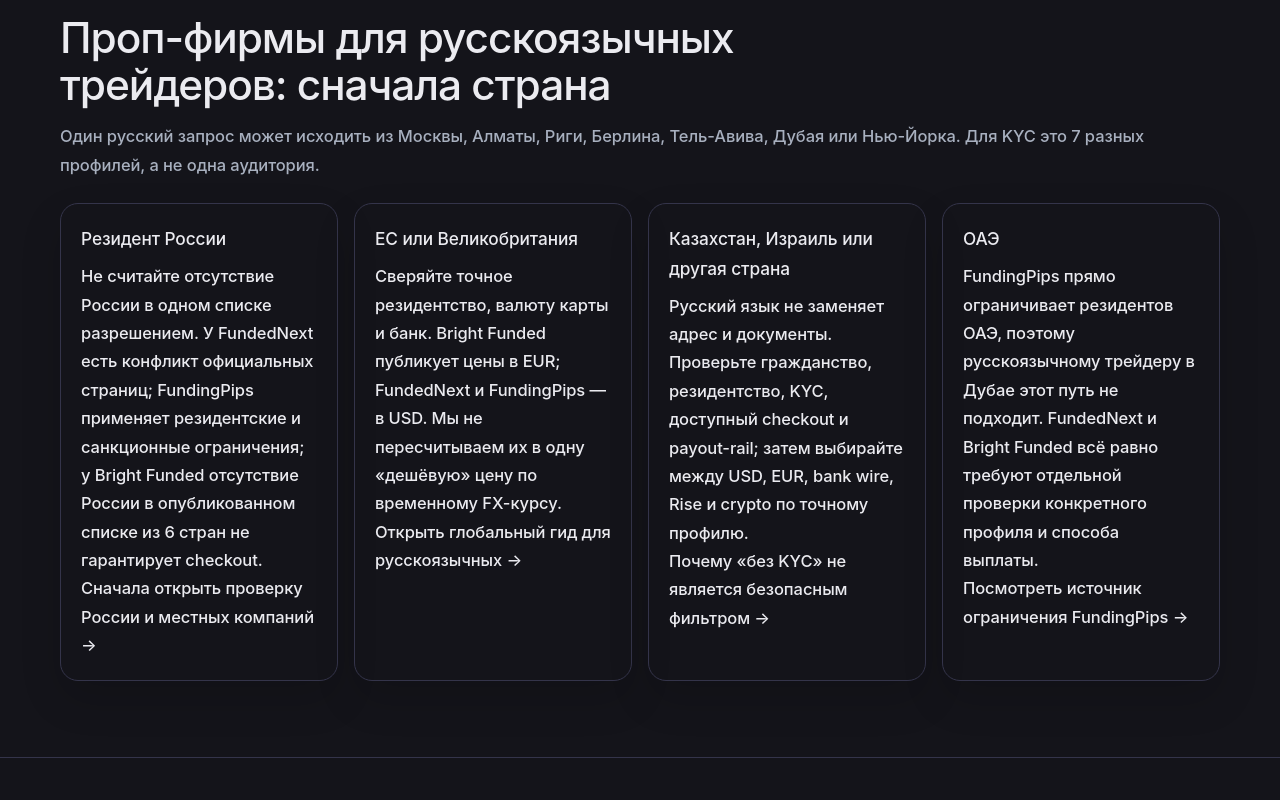
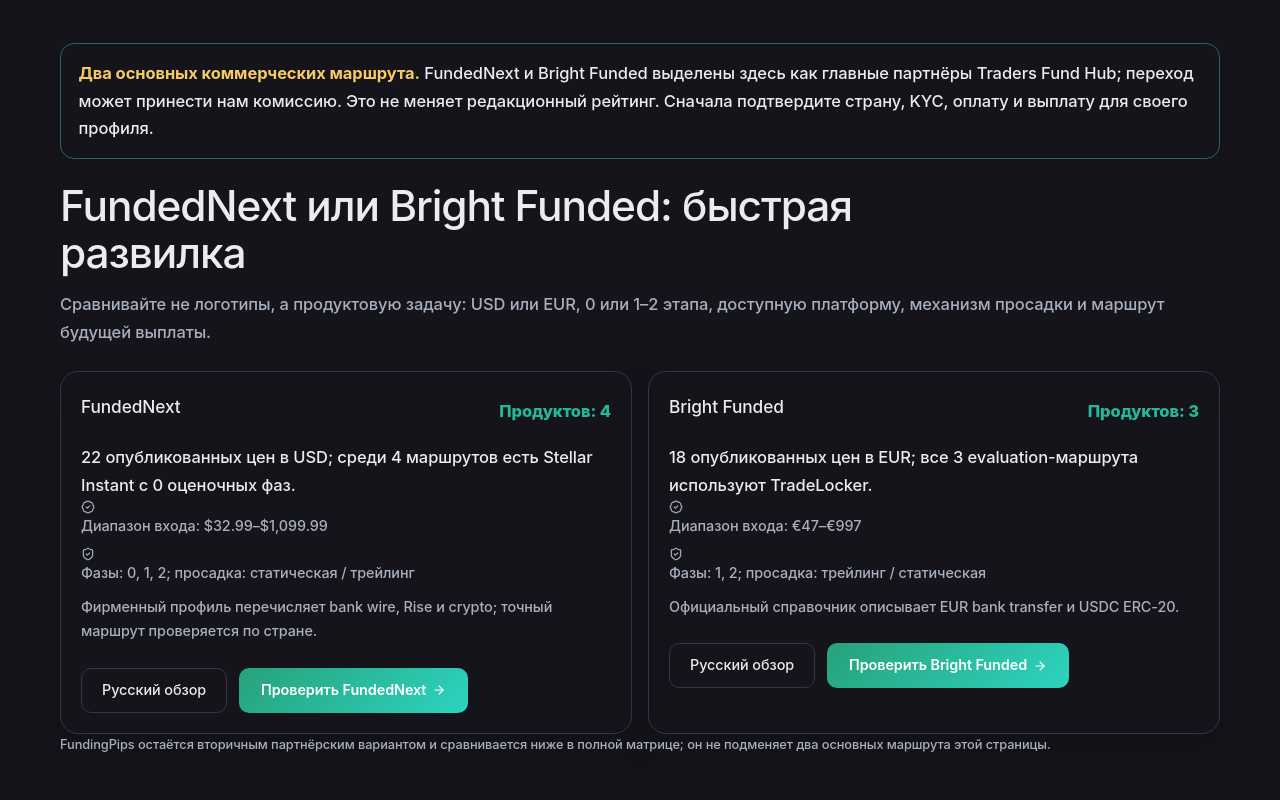
Before and after one commit to Vilmanis99/tradersfund, a Next.js app: page /ru/luchshie-prop-firmy in a window 1280 px wide. Shown: the part 2080-2880 px from the top of the page. Built offline with nearby package versions, Linux system fonts and the light colour scheme; no server answers.

Commit message:
Prioritize primary affiliates in Russian ranking

```diff
--- a/app/ru/forex-prop-firmy/page.tsx
+++ b/app/ru/forex-prop-firmy/page.tsx
@@ -418,7 +418,7 @@ export default function RussianForexPropFirmsPage() {
 
       <section className="ru-section" data-russian-forex-local-boundary="moex-not-cfd-forex">
         <div className="ru-shell ru-content">
-          <h2>Локальные российские компании — другой поисковый маршрут</h2>
+          <h2>Локальные российские компании используют другую продуктовую модель</h2>
           <p>
             Трейдер, который ищет forex CFD, не должен автоматически переходить в любой русскоязычный «проп».
             PropLive описывает торговлю на Московской бирже через Финам, а TeamTraders — фьючерсы Московской биржи.
--- a/app/ru/luchshie-kripto-prop-firmy/page.tsx
+++ b/app/ru/luchshie-kripto-prop-firmy/page.tsx
@@ -170,8 +170,8 @@ export default function RussianCryptoPropFirmsPage() {
           <div className="ru-eyebrow"><Database size={14} aria-hidden="true" /> Источники до {latestCapture}</div>
           <h1>{TITLE}</h1>
           <p className="ru-lead">
-            Для запроса «проп трейдинг криптовалют» мы сравниваем не крипто-оплату, а точные продукты,
-            где первичный источник прямо подтверждает торговлю цифровыми активами. Сейчас фильтр проходят
+            В этом рейтинге крипто-оплата отделена от торговли цифровыми активами: в сравнение входят только продукты,
+            для которых первичный источник прямо подтверждает доступный крипторынок. Сейчас фильтр проходят
             {` ${snapshots.length} крипто-проп фирмы и ${productCount} продуктов`}; ещё {cryptoMarketEvidence.watch.length} кандидатов исключены до обновления доказательств.
           </p>
           <div className="ru-review-meta" aria-label="Редакционные данные рейтинга крипто-проп-фирм">
--- a/app/ru/luchshie-prop-firmy/page.tsx
+++ b/app/ru/luchshie-prop-firmy/page.tsx
@@ -131,7 +131,7 @@ export default function RussianBestPropFirmsPage() {
     .sort((a, b) => b.firm.score - a.firm.score || a.firm.name.localeCompare(b.firm.name))
 
   const topFive = ranked.slice(0, 5)
-  const globalPartners = ['fundednext', 'fundingpips', 'bright-funded']
+  const globalPartners = ['fundednext', 'bright-funded', 'fundingpips']
     .map(slug => {
       const rankedItem = ranked.find(item => item.slug === slug)
       const firm = rankedItem?.firm ?? firms.find(item => outboundSlug(item.name) === slug)
@@ -153,6 +153,8 @@ export default function RussianBestPropFirmsPage() {
   const fundedNextProfile = partnerProfiles.find(item => item.slug === 'fundednext')
   const fundingPipsProfile = partnerProfiles.find(item => item.slug === 'fundingpips')
   const brightFundedProfile = partnerProfiles.find(item => item.slug === 'bright-funded')
+  const primaryPartnerProfiles = partnerProfiles.filter(item =>
+    item.slug === 'fundednext' || item.slug === 'bright-funded')
   const latestCapture = ranked
     .flatMap(item => item.products.map(product => product.sourceCapturedAt))
     .sort()
@@ -218,6 +220,7 @@ export default function RussianBestPropFirmsPage() {
             <div className="toc-title">Содержание рейтинга</div>
             <ol>
               <li><a href="#bystryy-otvet">Краткий ответ</a></li>
+              <li><a href="#glavnye-partnery">FundedNext и Bright Funded</a></li>
               <li><a href="#strana">Выбор по стране</a></li>
               <li><a href="#top-5">Первые пять</a></li>
               <li><a href="#partner-matrix">Три глобальных партнёра</a></li>
@@ -244,10 +247,65 @@ export default function RussianBestPropFirmsPage() {
         </div>
       </section>
 
+      <section className="ru-section" id="glavnye-partnery">
+        <div className="ru-shell" data-russian-ranking-primary-partners="fundednext-bright-funded">
+          <div className="ru-notice ru-disclosure" data-russian-affiliate-disclosure="ranking-primary-partners">
+            <strong>Два основных коммерческих маршрута.</strong>{' '}
+            FundedNext и Bright Funded выделены здесь как главные партнёры Traders Fund Hub; переход может принести нам комиссию.
+            Это не меняет редакционный рейтинг. Сначала подтвердите страну, KYC, оплату и выплату для своего профиля.
+          </div>
+          <h2>FundedNext или Bright Funded: быстрая развилка</h2>
+          <p className="ru-muted">
+            Сравнивайте не логотипы, а продуктовую задачу: USD или EUR, 0 или 1–2 этапа, доступную платформу,
+            механизм просадки и маршрут будущей выплаты.
+          </p>
+          <div className="ru-grid">
+            {primaryPartnerProfiles.map(item => {
+              const isFundedNext = item.slug === 'fundednext'
+              const reviewHref = isFundedNext ? '/ru/obzor-fundednext' : '/ru/obzor-bright-funded'
+              const phaseCounts = [...new Set(item.products.map(product => product.phases))].sort((a, b) => a - b)
+              return (
+                <article className="ru-card" key={item.slug} data-russian-ranking-primary-partner={item.slug}>
+                  <div className="ru-card-head">
+                    <h3>{item.firm.name}</h3>
+                    <span className="ru-score">Продуктов: {item.products.length}</span>
+                  </div>
+                  <p>
+                    {isFundedNext
+                      ? `${item.pricedTiers} опубликованных цен в USD; среди ${item.products.length} маршрутов есть Stellar Instant с 0 оценочных фаз.`
+                      : `${item.pricedTiers} опубликованных цен в EUR; все ${item.products.length} evaluation-маршрута используют TradeLocker.`}
+                  </p>
+                  <ul className="ru-facts">
+                    <li><BadgeCheck size={14} aria-hidden="true" /> Диапазон входа: {item.range}</li>
+                    <li><ShieldCheck size={14} aria-hidden="true" /> Фазы: {phaseCounts.join(', ')}; просадка: {item.drawdowns.join(' / ')}</li>
+                    <li>{isFundedNext
+                      ? 'Фирменный профиль перечисляет bank wire, Rise и crypto; точный маршрут проверяется по стране.'
+                      : 'Официальный справочник описывает EUR bank transfer и USDC ERC-20.'}</li>
+                  </ul>
+                  <div className="ru-actions">
+                    <Link href={reviewHref} className="btn-outline">Русский обзор</Link>
+                    <Link
+                      href={`/go/${item.slug}?from=ru-ranking-primary-${item.slug}`}
+                      rel="sponsored nofollow noopener"
+                      className="btn-primary"
+                    >
+                      Проверить {item.firm.name} <ArrowRight size={14} aria-hidden="true" />
+                    </Link>
+                  </div>
+                </article>
+              )
+            })}
+          </div>
+          <p className="ru-source-line">
+            FundingPips остаётся вторичным партнёрским вариантом и сравнивается ниже в полной матрице; он не подменяет два основных маршрута этой страницы.
+          </p>
+        </div>
+      </section>
+
       <section className="ru-section" id="strana">
         <div className="ru-shell" data-russian-ranking-country-paths="diaspora-not-russia">
           <h2>Проп-фирмы для русскоязычных трейдеров: сначала страна</h2>
-          <p className="ru-muted">Один русский запрос может исходить из Москвы, Алматы, Риги, Берлина, Тель-Авива, Дубая или Нью-Йорка. Для KYC это 7 разных профилей, а не одна аудитория.</p>
+          <p className="ru-muted">Русскоязычный трейдер может жить в Москве, Алматы, Риге, Берлине, Тель-Авиве, Дубае или Нью-Йорке. Для KYC это 7 разных профилей, а не одна аудитория.</p>
           <div className="ru-grid">
             <article className="ru-card">
               <h3>Резидент России</h3>
@@ -339,8 +397,8 @@ export default function RussianBestPropFirmsPage() {
             Партнёрство не меняет редакционный балл или порядок рейтинга. Перед оплатой отдельно подтвердите
             страну, гражданство, KYC, способ оплаты и правила выплат.
           </div>
-          <h2>FundedNext, FundingPips или Bright Funded: с чего начать</h2>
-          <p className="ru-muted">Это не отдельный рейтинг из 3 мест. Строка отвечает на 5 разных вопросов: сколько свежих продуктов проверено, в какой валюте указана цена, какая просадка встречается, какой country-check нужен и куда может прийти reward.</p>
+          <h2>Полная партнёрская матрица: два основных пути и FundingPips</h2>
+          <p className="ru-muted">FundedNext и Bright Funded показаны первыми как основные коммерческие маршруты; FundingPips остаётся вторичным сравнением. Это не отдельный рейтинг из 3 мест: каждая строка отвечает на 5 вопросов о продукте, валюте, просадке, стране и reward.</p>
           <div className="ru-table-wrap">
             <table className="ru-table ru-partner-decision-table">
               <thead>
@@ -386,7 +444,7 @@ export default function RussianBestPropFirmsPage() {
       <section className="ru-section" id="po-zadache">
         <div className="ru-shell" data-russian-ranking-intent-paths="payout-drawdown-budget">
           <h2>Какую проп-фирму выбрать по задаче</h2>
-          <p className="ru-muted">Поисковые формулировки «самая дешёвая», «без челленджа» или «выплаты в криптовалюте» описывают только 1 фильтр. В каждой карточке ниже есть второй фильтр, который способен отменить решение.</p>
+          <p className="ru-muted">Цена, отсутствие челленджа или выплата в криптовалюте описывают только 1 фильтр. В каждой карточке ниже есть второй фильтр, который способен отменить решение.</p>
           <div className="ru-grid">
             <article className="ru-card">
               <h3>Минимальный бюджет в USD</h3>
@@ -481,7 +539,7 @@ export default function RussianBestPropFirmsPage() {
       <section className="ru-section" id="rossiyskie-firmy">
         <div className="ru-shell ru-content">
           <h2>А что насчёт российских проп-компаний</h2>
-          <p>Локальные фирмы полезны как отдельный поисковый и продуктовый маршрут, особенно если трейдер ищет Московскую биржу, обучение, отбор в команду или расчёты внутри местной инфраструктуры. Но российская проп-компания и глобальный CFD challenge решают разные задачи; одинаковое слово «проп» не делает их взаимозаменяемыми.</p>
+          <p>Локальные фирмы полезны как отдельная продуктовая модель, особенно если трейдеру нужны Московская биржа, обучение, отбор в команду или расчёты внутри местной инфраструктуры. Но российская проп-компания и глобальный CFD challenge решают разные задачи; одинаковое слово «проп» не делает их взаимозаменяемыми.</p>
           <p>Мы уже отделяем <Link href="/ru/obzor-proplive">PropLive</Link>, <Link href="/ru/obzor-eratrade">EraTrade</Link> и <Link href="/ru/obzor-kascapital">KASCapital</Link> от глобального рейтинга. В местных обзорах проверяются юридическое лицо, рынок, модель отбора, платежи и публичные правила; если партнёрской программы нет, обзор всё равно может помочь читателю понять разницу и вернуться к глобальному shortlist осознанно.</p>
           <div className="ru-notice">
             <strong>Маршрут без смешивания моделей.</strong> Сначала откройте <Link href="/ru/rossiyskie-prop-kompanii">проверку российских проп-компаний</Link>. Если нужен именно глобальный funded account на CFD, вернитесь к матрице FundedNext, FundingPips и Bright Funded и заново проверьте страну.
--- a/app/ru/otzyvy-prop-firm/page.tsx
+++ b/app/ru/otzyvy-prop-firm/page.tsx
@@ -211,7 +211,7 @@ export default function RussianPropFirmReviewsPage() {
           <div className="ru-eyebrow"><FileSearch size={14} aria-hidden="true" /> Проверка кейса до регистрации</div>
           <h1>Отзывы о проп-фирмах: проверка выплат, правил и KYC</h1>
           <p className="ru-lead">
-            Запросы «проп фирмы отзывы» и «FundedNext отзывы» приводят к историям без единого стандарта доказательств.
+            Положительный или отрицательный отзыв без даты, продукта и названного правила нельзя переносить на будущую выплату.
             Здесь каждый кейс проходит 7 полей проверки, а FundedNext и Bright Funded сравниваются по {featuredProducts.length} актуальным продуктам и {featuredPriceCount} опубликованным ценам.
           </p>
           <div className="ru-review-meta" aria-label="Редакционные данные руководства по отзывам">
--- a/app/ru/page.tsx
+++ b/app/ru/page.tsx
@@ -335,7 +335,7 @@ export default function RussianHomePage() {
             <article className="ru-card">
               <ShieldAlert size={22} color="var(--accent-light)" aria-hidden="true" />
               <h3>Проп-фирмы без KYC</h3>
-              <p className="ru-muted">Разбираем запрос «без верификации» и проверяем, что произойдёт перед первой выплатой.</p>
+              <p className="ru-muted">Проверяем, на каком этапе начинается верификация и что произойдёт перед первой выплатой.</p>
               <Link className="ru-card-link" href="/ru/prop-firmy-bez-kyc">Проверить KYC →</Link>
             </article>
             <article className="ru-card">
--- a/app/ru/rossiyskie-prop-kompanii/page.tsx
+++ b/app/ru/rossiyskie-prop-kompanii/page.tsx
@@ -135,8 +135,8 @@ export default function RussianPropCompaniesPage() {
           <div className="ru-eyebrow"><Building2 size={14} aria-hidden="true" /> Проверка, а не рекомендация</div>
           <h1>Российские проп-компании в 2026 году: 6 проверяемых примеров</h1>
           <p className="ru-lead">
-            Запрос «проп компании для трейдеров в России» существует, но под одним названием скрываются
-            разные модели: международный онлайн-челлендж, реальная торговля на Московской бирже и локальная
+            Под названием «проп-компания» скрываются разные модели: международный онлайн-челлендж,
+            реальная торговля на Московской бирже и локальная
             проп-инфраструктура. Ниже — только то, что удалось подтвердить на официальных страницах.
           </p>
           <div className="ru-actions">
```
Also changed, not shown: app/ru/dlya-russkoyazychnykh-treyderov/page.tsx (+10 -12 lines), scripts/audit-reviews.mjs, scripts/release-crawl.mjs.
